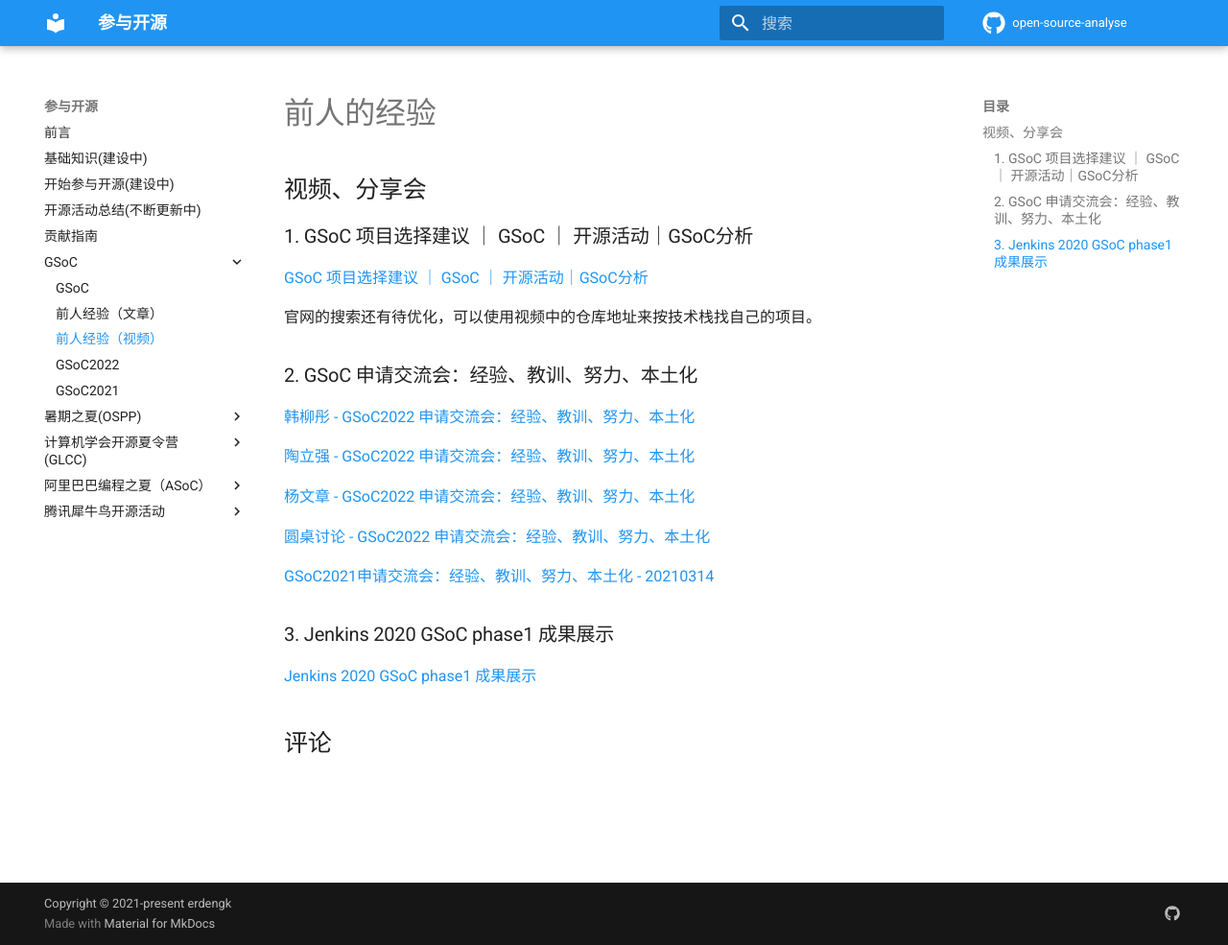
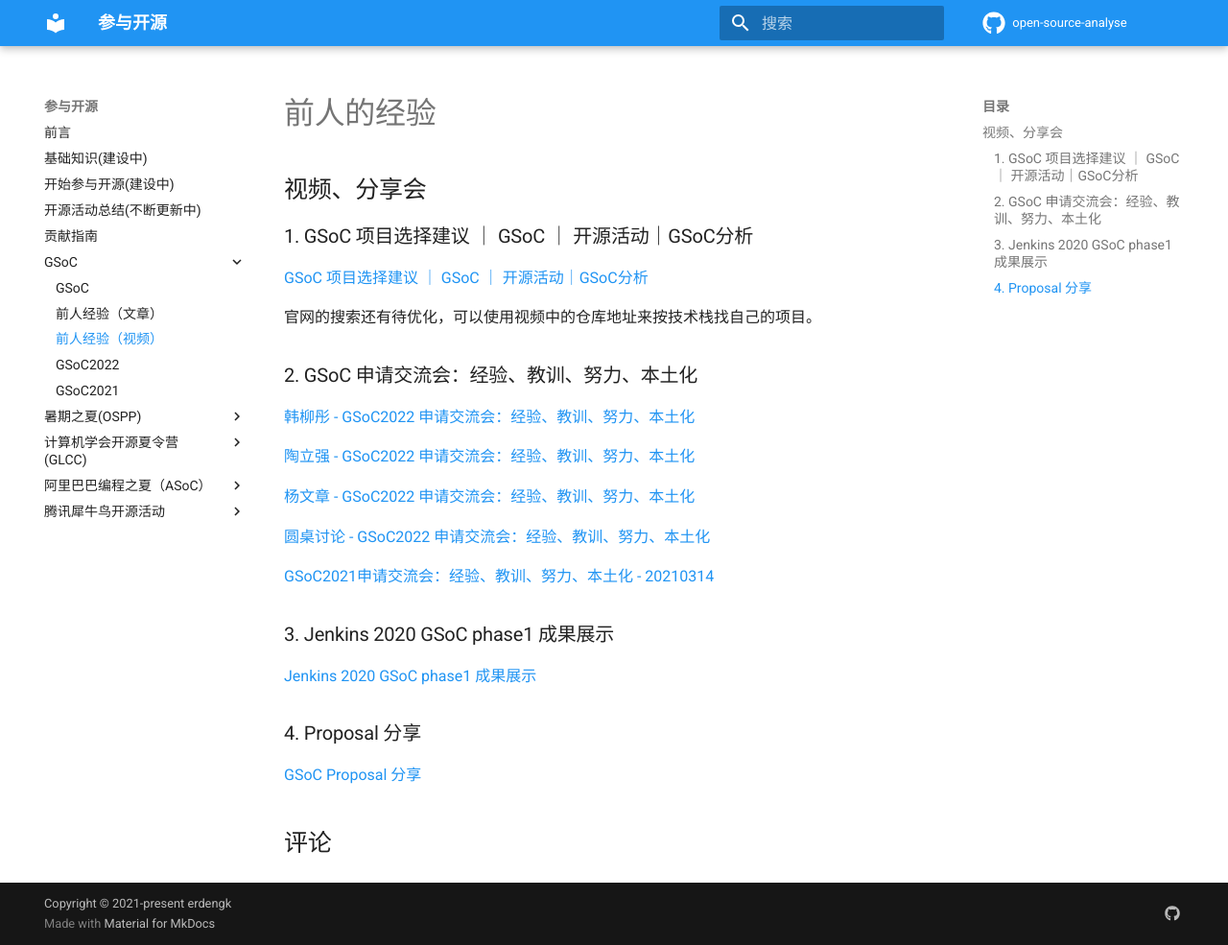
Before and after one commit to erdengk/gsoc-analyse, an MkDocs documentation site: the page built from docs/cn/gsoc/experience-video.md, in a window 1280 px wide and 985 px high. Shown: the whole window at 96% size. Built offline with MkDocs 1.6.1 and Material for MkDocs 9.7.7, drawn with Linux system fonts in a browser that asks for light colours; comment, search, counter and statistics services are not loaded.

Commit message:
Update experience-video.md

```diff
--- a/docs/cn/gsoc/experience-video.md
+++ b/docs/cn/gsoc/experience-video.md
@@ -23,3 +23,7 @@
 ### 3. Jenkins 2020 GSoC phase1 成果展示
 
 [Jenkins 2020 GSoC phase1 成果展示](https://www.bilibili.com/video/BV1hC4y1h713)
+
+### 4. Proposal 分享
+
+[GSoC Proposal 分享](https://www.bilibili.com/video/BV1zQ4y1N7FG)
```
